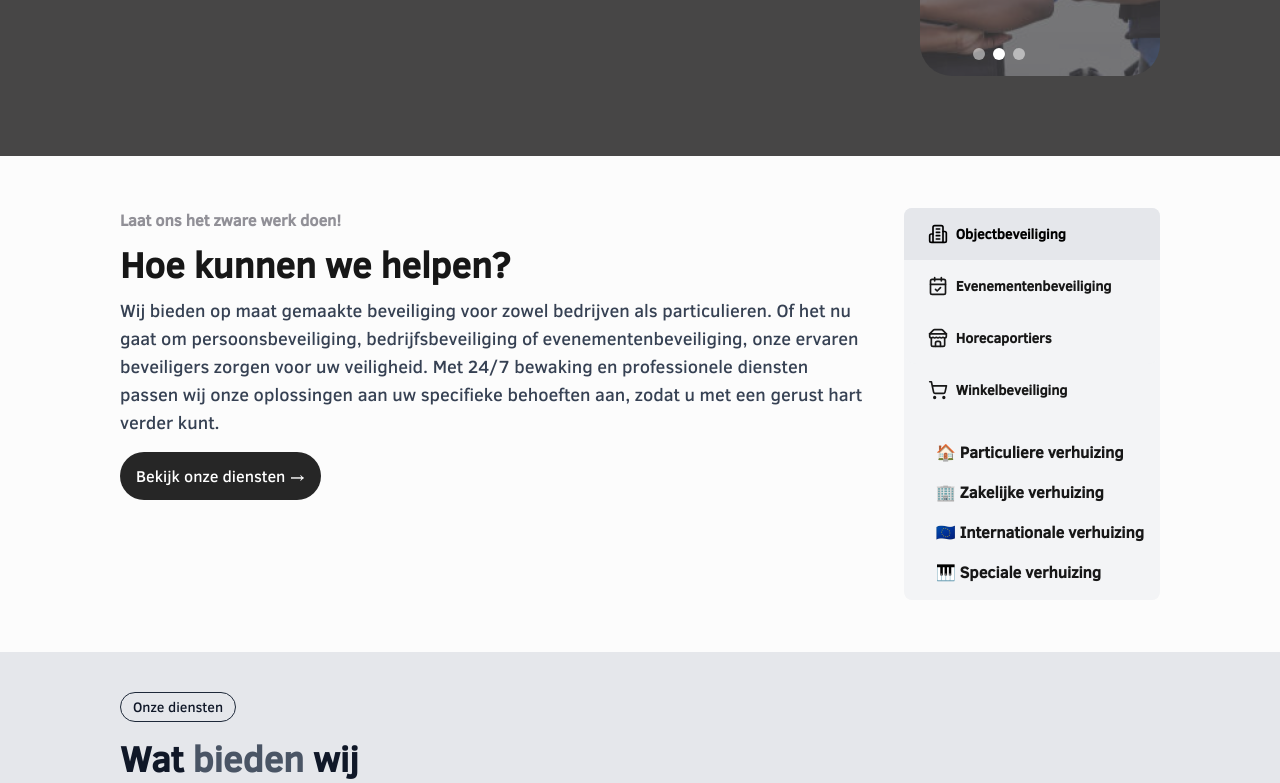
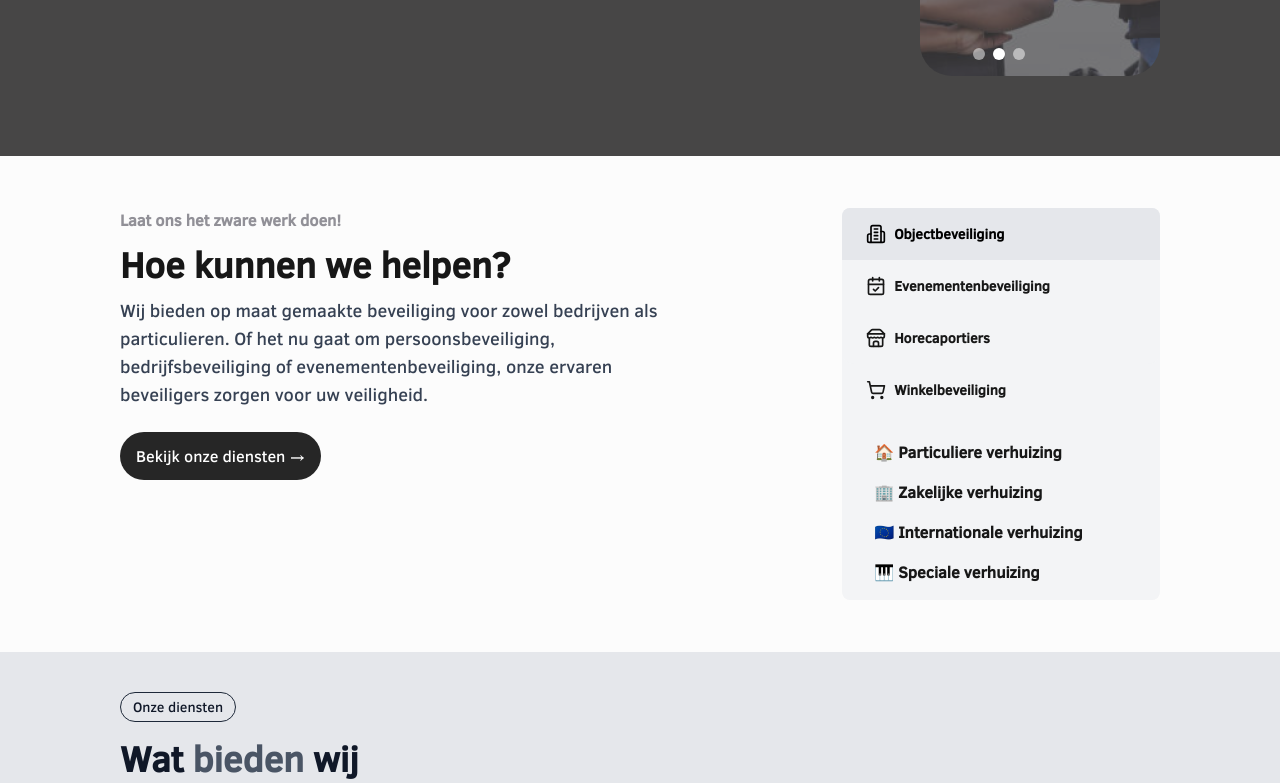
Before and after one commit to Turbootzz/Salvus-Security, a Next.js app: page / in a window 1280 px wide. Shown: the part 580-1363 px from the top of the page. Built offline with nearby package versions, Linux system fonts and the light colour scheme.

Commit message:
small text changes

```diff
--- a/src/components/layout/Capabilities.tsx
+++ b/src/components/layout/Capabilities.tsx
@@ -17,20 +17,18 @@ export default function Capabilities() {
 	<section className="bg-background mt-13 mb-13">
 	  <div className="container md:container-md lg:container-lg">
 		<div className="md:flex">
-		  <div className="md:block mr-10">
+		  <div className="md:block md:mr-44">
 			<p className="text-gray_c font-semibold pb-3">
 			  Laat ons het zware werk doen!
 			</p>
 			<h2 className="text-2xl md:text-4xl font-bold pb-3">
 			  Hoe kunnen we helpen?
 			</h2>
-			<p className="text-gray-700 pb-4 text-base md:text-lg">
+			<p className="text-gray-700 pb-6 text-base md:text-lg">
 			  Wij bieden op maat gemaakte beveiliging voor zowel bedrijven als
 			  particulieren. Of het nu gaat om persoonsbeveiliging,
 			  bedrijfsbeveiliging of evenementenbeveiliging, onze ervaren
-			  beveiligers zorgen voor uw veiligheid. Met 24/7 bewaking en
-			  professionele diensten passen wij onze oplossingen aan uw
-			  specifieke behoeften aan, zodat u met een gerust hart verder kunt.
+			  beveiligers zorgen voor uw veiligheid.
 			</p>
 			<Button
 			  text="Bekijk onze diensten &rarr;"
```
